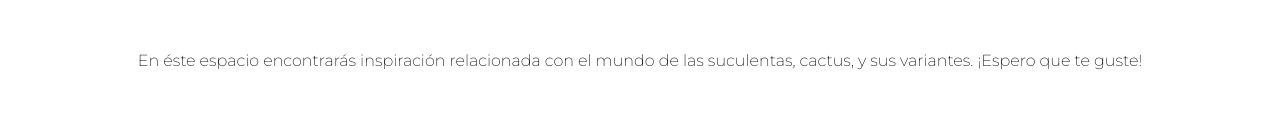
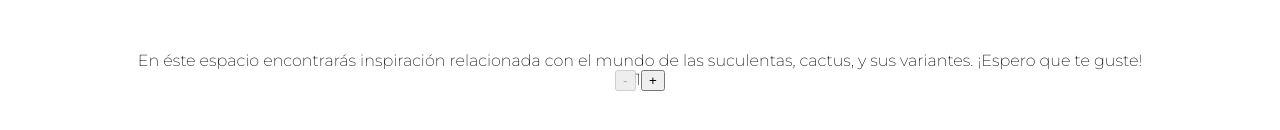
Before and after one commit to NellSheridan/suculentas, a React (Create React App) app: page / in a window 1280 px wide. Shown: the part 260-390 px from the top of the page. Built offline with nearby package versions, Linux system fonts and the light colour scheme.

Commit message:
feat(): Agrega contador

```diff
--- a/package.json
+++ b/package.json
@@ -3,6 +3,10 @@
   "version": "0.1.0",
   "private": true,
   "dependencies": {
+    "@fortawesome/fontawesome-svg-core": "^1.2.35",
+    "@fortawesome/free-brands-svg-icons": "^5.15.3",
+    "@fortawesome/free-solid-svg-icons": "^5.15.3",
+    "@fortawesome/react-fontawesome": "^0.1.14",
     "@testing-library/jest-dom": "^5.14.1",
     "@testing-library/react": "^11.2.7",
     "@testing-library/user-event": "^12.8.3",
--- /dev/null
+++ b/src/components/ItemCount/ItemCount.jsx
@@ -0,0 +1,23 @@
+import React, {useState} from 'react';
+
+const ItemCount = (props) => {
+    const [count, setCount] = useState(1);
+
+    const buttonIncreaseQuantity = () => {
+        setCount(count + 1);
+    }
+
+    const buttonDecreaseQuantity = () => {
+        setCount(count - 1);
+    }
+
+    return (
+        <div className="item-count-wrapper">
+            <button disabled={count == props.min} onClick={buttonDecreaseQuantity}>-</button>
+            <span>{ count }</span>
+            <button disabled={count == props.max} onClick={buttonIncreaseQuantity}>+</button>
+        </div>
+    )
+}
+
+export default ItemCount;
--- a/src/components/ItemListContainer/ItemListContainer.jsx
+++ b/src/components/ItemListContainer/ItemListContainer.jsx
@@ -1,8 +1,8 @@
 import React from 'react';
 import './ItemListContainer.css';
+import ItemCount from '../ItemCount/ItemCount';
 
 const ItemListContainer = (props) => {
-    console.log(props);
     return (
         <main className="main-wrapper">
             <h1>{props.greeting.title}</h1>
@@ -10,6 +10,7 @@ const ItemListContainer = (props) => {
             <section>
                 {props.greeting.description}
             </section>
+            <ItemCount min={1} max={10}/>
         </main>
     )
 }
```
Also changed, not shown: 1 other file (tests, documents, lock files or other folders).
